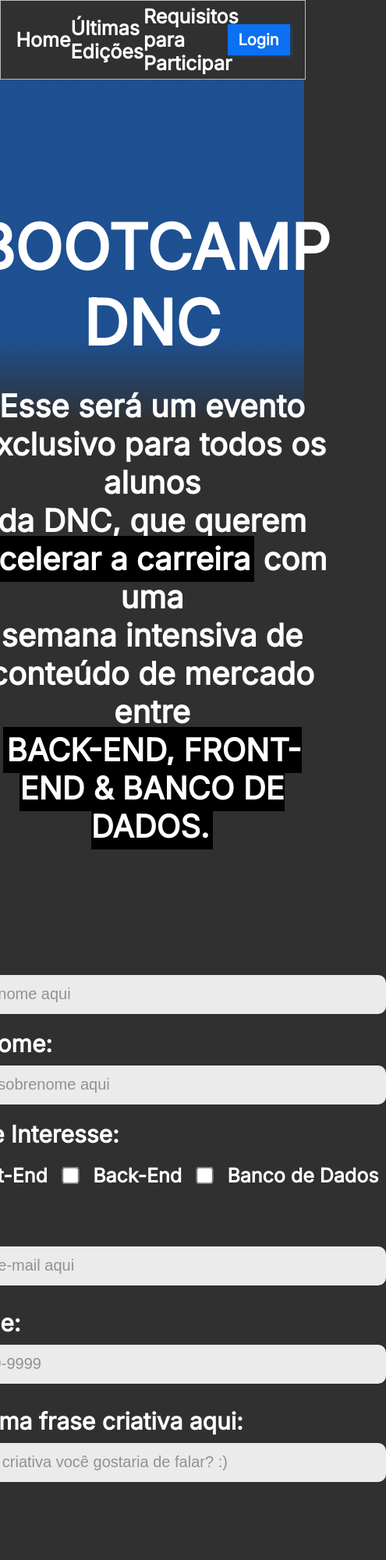
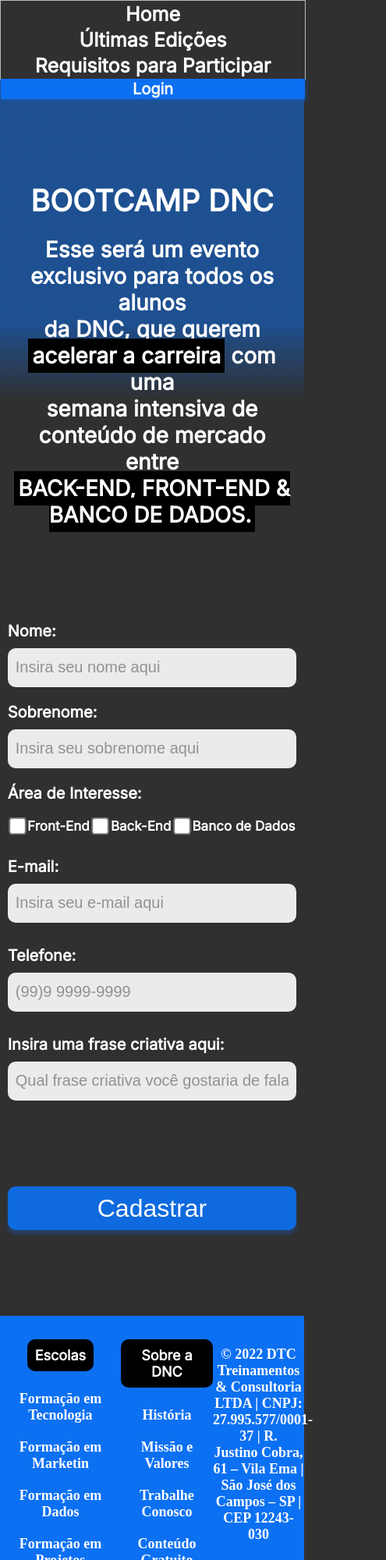
Before and after one commit to AlissonL11/BootcampDNC, a plain HTML site: page index.html in a window 390 px wide. Shown: the top 2000 px of the page at 78% size, 495 px wide, since content can reach past the window. Drawn offline with Linux system fonts and the light colour scheme.

Commit message:
Adincionando media query mobile

```diff
--- a/index.html
+++ b/index.html
@@ -72,5 +72,74 @@
         </form>
     </section>
 
+    <footer>
+        <div class="linha1">
+            <nav>
+                <h5>Escolas</h5>
+                <ul>
+                    <li>
+                        <a href="">Formação em Tecnologia</a>
+                    </li>
+                </ul>
+                <ul>
+                    <li>
+                        <a href="">Formação em Marketin</a>
+                    </li>
+                </ul>
+                <ul>
+                    <li>
+                        <a href="">Formação em Dados</a>
+                    </li>
+                </ul>
+                <ul>
+                    <li>
+                        <a href="">Formação em Projetos</a>
+                    </li>
+                </ul>
+                <ul>
+                    <li>
+                        <a href="">Formação em Produto</a>
+                    </li>
+                </ul>
+            </nav>
+
+            <nav>
+                <h5>Sobre a DNC</h5>
+                <ul>
+                    <li>
+                        <a href="">História</a>
+                    </li>
+                </ul>
+                <ul>
+                    <li>
+                        <a href="">Missão e Valores</a>
+                    </li>
+                </ul>
+                <ul>
+                    <li>
+                        <a href="">Trabalhe Conosco</a>
+                    </li>
+                </ul>
+                <ul>
+                    <li>
+                        <a href="">Conteúdo Gratuito</a>
+                    </li>
+                </ul>
+            </nav>
+
+            <div class="endereco">
+                © 2022 DTC Treinamentos & Consultoria<br>
+                 LTDA | CNPJ: 27.995.577/0001-37 | R.<br>
+                  Justino Cobra, 61 – Vila Ema | São José dos<br>
+                   Campos – SP | CEP 12243-030
+            </div>
+        </div>
+
+        <div class="linha2">
+            <a href="">Termos de Uso</a>
+            <a href="">Política de Privacidade</a>
+        </div>
+    </footer>
+
 </body>
 </html>
--- a/styles.css
+++ b/styles.css
@@ -150,3 +150,132 @@
                 border-radius: 10px;
                 cursor: pointer;
             }
+        /* edição dos estilos do "footer" */
+
+        footer {
+            width: 100%;
+            background-color: var(--azul-dnc);
+        }
+            footer .linha1 {
+                display: flex;
+                justify-content: space-around;
+                align-items: center;
+            }
+            footer ul {
+                list-style: none;
+                margin: 0px;
+                padding: 0px;
+
+                font-size: 25px;
+            }
+            footer nav {
+                display: flex;
+                flex-direction: column;
+                align-items: center;
+                height: 330px;
+            }
+            footer h5 {
+                text-align: center;
+                color: white;
+                font-weight: 800;
+                font-size: 18px;
+                font-family: var(--fonte-padrao);
+                background-color: black;
+                border-radius: 10px;
+                padding: 10px 10px 10px 10px;
+                margin-bottom: 15px;
+            }
+            footer ul li {
+                text-align: center;
+                color: white;
+                font-weight: 600;
+                font-size: 18px;
+                font-family: favar(--fonte-padrao);
+                margin: 10px 0px 10px 0px;
+            }
+            footer ul li a{
+                color: white;
+                text-decoration: none;
+            }
+                footer ul li a:hover{
+                    color: var(--cinza-hover)
+                }
+            footer .endereco{
+                color: white;
+                font-weight: 600;
+                font-size: 18px;
+                font-family: favar(--fonte-padrao);
+                text-align: center;
+                width: 30%;
+            }
+
+        footer .linha2{
+            display: flex;
+            justify-content: center;
+            margin: 0px;
+            padding: 10px;
+            height: 35px;
+        }
+            footer .linha2 a{
+                font-family: var(--fonte-padrao);
+                font-size: 18px;
+                font-weight: 600;
+                color: white;
+                text-decoration: none;
+                padding: 5px;
+            }
+            footer .linha2 a:first-child{
+                border-right: 3px solid white;
+            }
+            footer .linha2 a:hover{
+                color:var(--cinza-hover);
+            }
+
+
+@media only screen and (max-width: 600px){
+
+    /* MENU */
+    #menu-top{
+        flex-direction: column;
+        margin: 0px;
+        width: 100%;
+    }
+    #menu{
+        flex-direction: column;
+        width: 100%;
+        margin: 0px;
+        border: none;
+        height: 100px;
+    }
+    #menu-top div a{
+        display: flex;
+        height: 50px;
+        align-items: center;
+    }
+    #menu-top button {
+      width: 100%;
+      margin: 0px;
+    }
+
+
+    /* TEXTO + FORMULÁRIO */
+
+    section h1{
+        font-size: 38px;
+    }
+    section h2{
+        font-size: 28px;
+        padding-right: 15px;
+        padding-left: 15px;
+    }
+
+    form{
+        width: 95%;
+        font-size: 20px;
+    }
+    .checkbox-itens label{
+        font-size: 17px;
+    }
+
+
+    }
```
